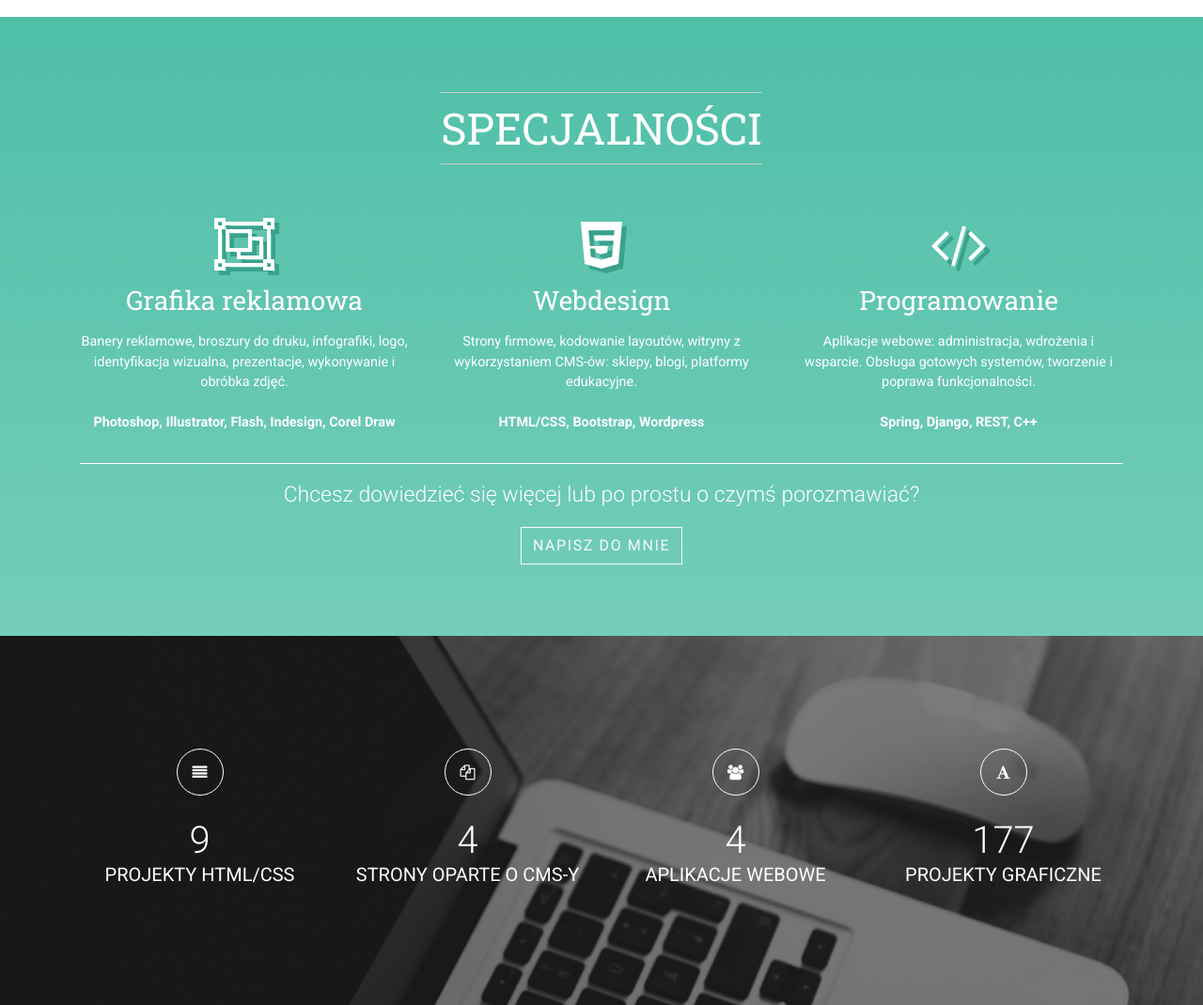
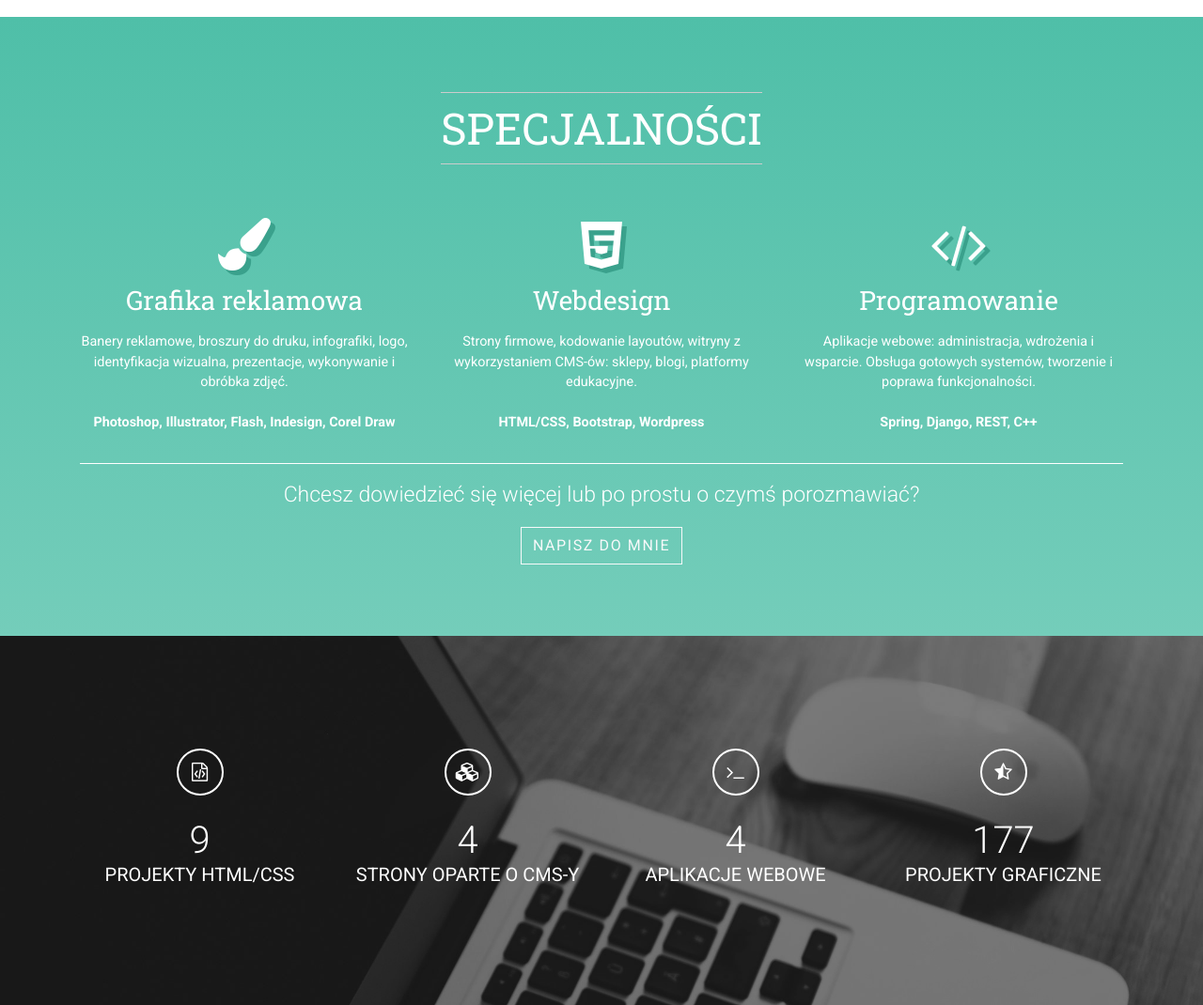
Before and after one commit to pangeon/web-portfolio, a PHP site: page / in a window 1280 px wide. Shown: the part 1960-3030 px from the top of the page at 94% size. Run offline with PHP 8.4, Linux system fonts and the light colour scheme; some libraries are stand-ins or nearby versions.

Commit message:
better icons and hover animations

```diff
--- a/css/custom.css
+++ b/css/custom.css
@@ -28,6 +28,9 @@ scrollbar-width: none;  /* Firefox */
     padding-top: 10px;
     padding-bottom: 10px;
 }
+.statistics-section .icon i {
+    font-size: 20px;
+}
 #footer-about-info-text {
     color: white;
     margin-bottom: 15px;
@@ -45,3 +48,12 @@ scrollbar-width: none;  /* Firefox */
 #copyright-info {
     color: #999;
 }
+.customers-section img:hover {
+    transform: translateY(-10px);
+    transition: 250ms ease-in-out;
+}
+footer.main-footer p.social a:hover {
+    background-color: black;
+    transition: 500ms ease-in-out;
+    color: white;
+}
--- a/css/style.default.css
+++ b/css/style.default.css
@@ -385,7 +385,7 @@ nav.navbar a.nav-link.active, nav.navbar a.nav-link:hover {
   color: #fff;
   line-height: 50px;
   border-radius: 25px;
-  border: solid 1px #fff;
+  border: solid 2px #fff;
 }
 
 .statistics-section h5 {
--- a/index.html
+++ b/index.html
@@ -45,6 +45,7 @@
               <!-- <li class="nav-item"><a href="#testimonials" class="nav-link link-scroll">Testimonials</a></li> -->
               <li class="nav-item"><a href="#references" class="nav-link link-scroll">Projekty</a></li>
               <li class="nav-item"><a href="#customers" class="nav-link link-scroll">Technologie</a></li>
+              <li class="nav-item"><a href="http://blog.cecherz.pl/" class="nav-link link-scroll" target="_blank">Blog</a></li>
               <li class="nav-item"><a href="#contact" class="nav-link link-scroll">Kontakt</a></li>
             </ul>
           </div>
@@ -73,7 +74,7 @@
             <h3>Programowanie webowe</h3>
             <hr />
             <p style="text-align: justify;">
-              Mieszkam w Łodzi. Lubię czytać książki, spędzać czas na grach strategicznych, czasem pisać wiersze.
+              Mieszkam w Pabianicach. Lubię czytać książki, spędzać czas na grach strategicznych, czasem pisać wiersze.
               Rozwijam się od kilku lat jako projektant stron internetowych,
               zgłębiam zagadnienia z zakresu nowoczesnych technologii w obszarze: <strong>projektowania graficznego i programowania</strong>.
             </p>
@@ -146,7 +147,7 @@
         </header>
         <div class="row services text-center">
           <div data-animate="fadeInUp" class="col-lg-4">
-            <div class="icon"><i class="fa fa-object-group"></i></div>
+            <div class="icon"><i class="fa fa-paint-brush" aria-hidden="true"></i></div>
             <h3 class="heading mb-3 text-400">Grafika reklamowa</h3>
             <p class="text-center description">
               Banery reklamowe, broszury do druku, infografiki, logo, identyfikacja wizualna, prezentacje,
@@ -271,25 +272,25 @@
         <div class="row showcase text-center">
           <div data-animate="fadeInUp" class="col-lg-3 col-md-6">
             <div class="item">
-              <div class="icon"><i class="fa fa-align-justify"></i></div>
+              <div class="icon"><i class="fa fa-file-code-o" aria-hidden="true"></i></div>
               <h5 class="text-400 mt-4 text-uppercase"><span class="counter">9</span><br>Projekty HTML/CSS</h5>
             </div>
           </div>
           <div data-animate="fadeInUp" class="col-lg-3 col-md-6">
             <div class="item">
-              <div class="icon"><i class="fa fa-copy"></i></div>
+              <div class="icon"><i class="fa fa-cubes" aria-hidden="true"></i></div>
               <h5 class="text-400 mt-4 text-uppercase"><span class="counter">4</span><br>Strony oparte o CMS-y</h5>
             </div>
           </div>
           <div data-animate="fadeInUp" class="col-lg-3 col-md-6">
             <div class="item">
-              <div class="icon"><i class="fa fa-users"></i></div>
+              <div class="icon"><i class="fa fa-terminal" aria-hidden="true"></i></div>
               <h5 class="text-400 mt-4 text-uppercase"><span class="counter">4</span><br>Aplikacje webowe</h5>
             </div>
           </div>
           <div data-animate="fadeInUp" class="col-lg-3 col-md-6">
             <div class="item">
-              <div class="icon"><i class="fa fa-font"></i></div>
+              <div class="icon"><i class="fa fa-star-half-o" aria-hidden="true"></i></div>
               <h5 class="text-400 mt-4 text-uppercase"><span class="counter">177</span><br>Projekty graficzne</h5>
             </div>
           </div>
```
